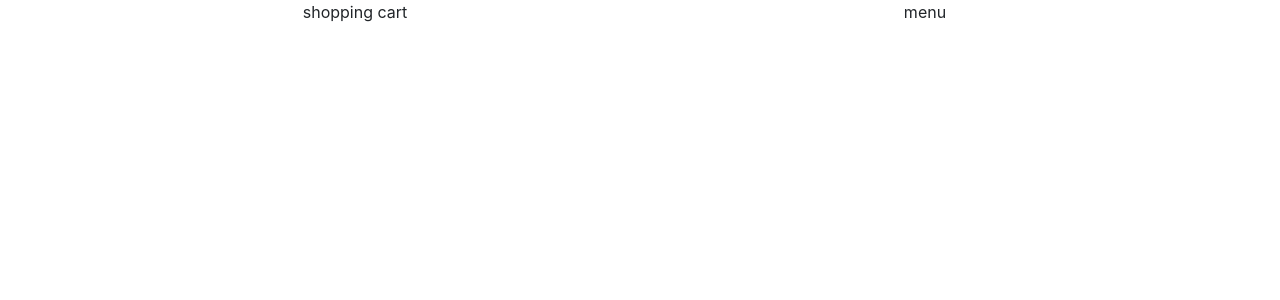
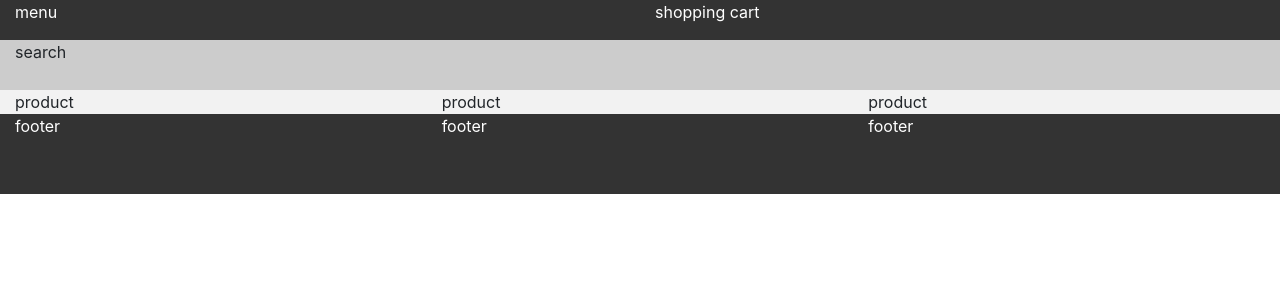
Before and after one commit to somayehbd/ecommerce, a React (Create React App) app: page / in a window 1280 px wide. Shown: the top 300 px of the page. Built offline with nearby package versions, Linux system fonts and the light colour scheme.

Commit message:
feat: created a new layout component

```diff
--- a/src/App.js
+++ b/src/App.js
@@ -1,15 +1,9 @@
 import './App.css';
+import Layout from './Layout';
 
-const App = () => {
+function App() {
   return (
-    <div className="App">
-      <div class="container">
-        <div class="row">
-          <div class="col-6">shopping cart</div>
-          <div class="col">menu</div>
-        </div>
-      </div>
-    </div>
+    <Layout/>
   );
 }
 
--- /dev/null
+++ b/src/Layout.js
@@ -0,0 +1,28 @@
+import React from "react";
+import './layout.css';
+
+const Layout = () => {
+    return (
+        <div class="container-fluid">
+            <div class="row topnav">
+                <div class="col-6">menu</div>
+                <div class="col-6">shopping cart</div>
+            </div>
+            <div class="row search">
+                <div class="col-12"> search</div>
+            </div>
+            <div class="row content">
+                <div class="col-4">product</div>
+                <div class="col-4">product</div>
+                <div class="col-4">product</div>
+            </div>
+            <div class="row footer">
+                <div class="col-4">footer</div>
+                <div class="col-4">footer</div>
+                <div class="col-4">footer</div>
+            </div>
+        </div>
+    )
+
+}
+export default Layout;
--- /dev/null
+++ b/src/layout.css
@@ -0,0 +1,20 @@
+.topnav {
+    height: 40px;
+    color: white;
+    background-color: #333;
+}
+
+.search {
+    height: 50px;
+    background-color: #ccc;
+}
+
+.content {
+    background-color: #f2f2f2;
+}
+
+.footer {
+    height: 80px;
+    background-color: #333;
+    color: white;
+}
```
